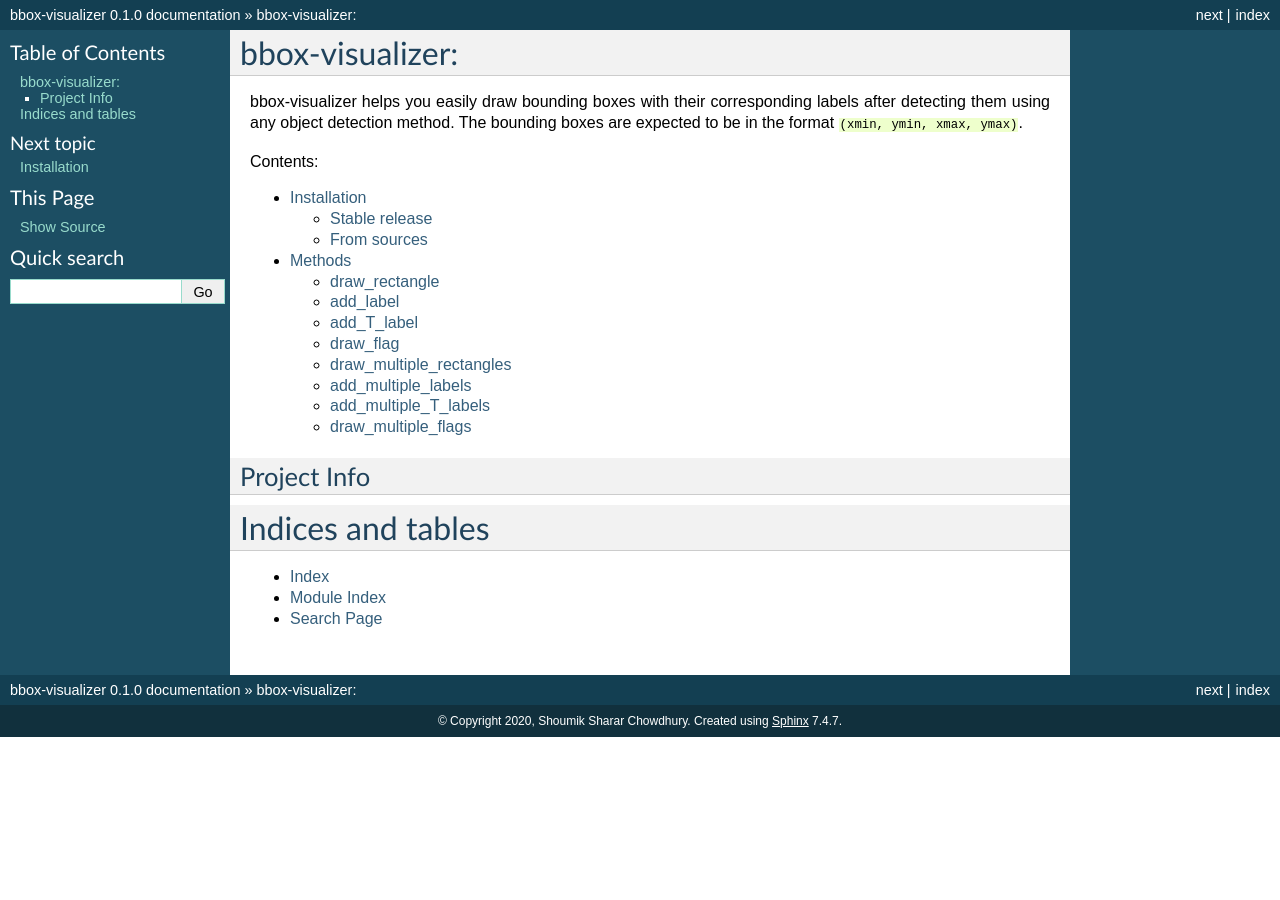
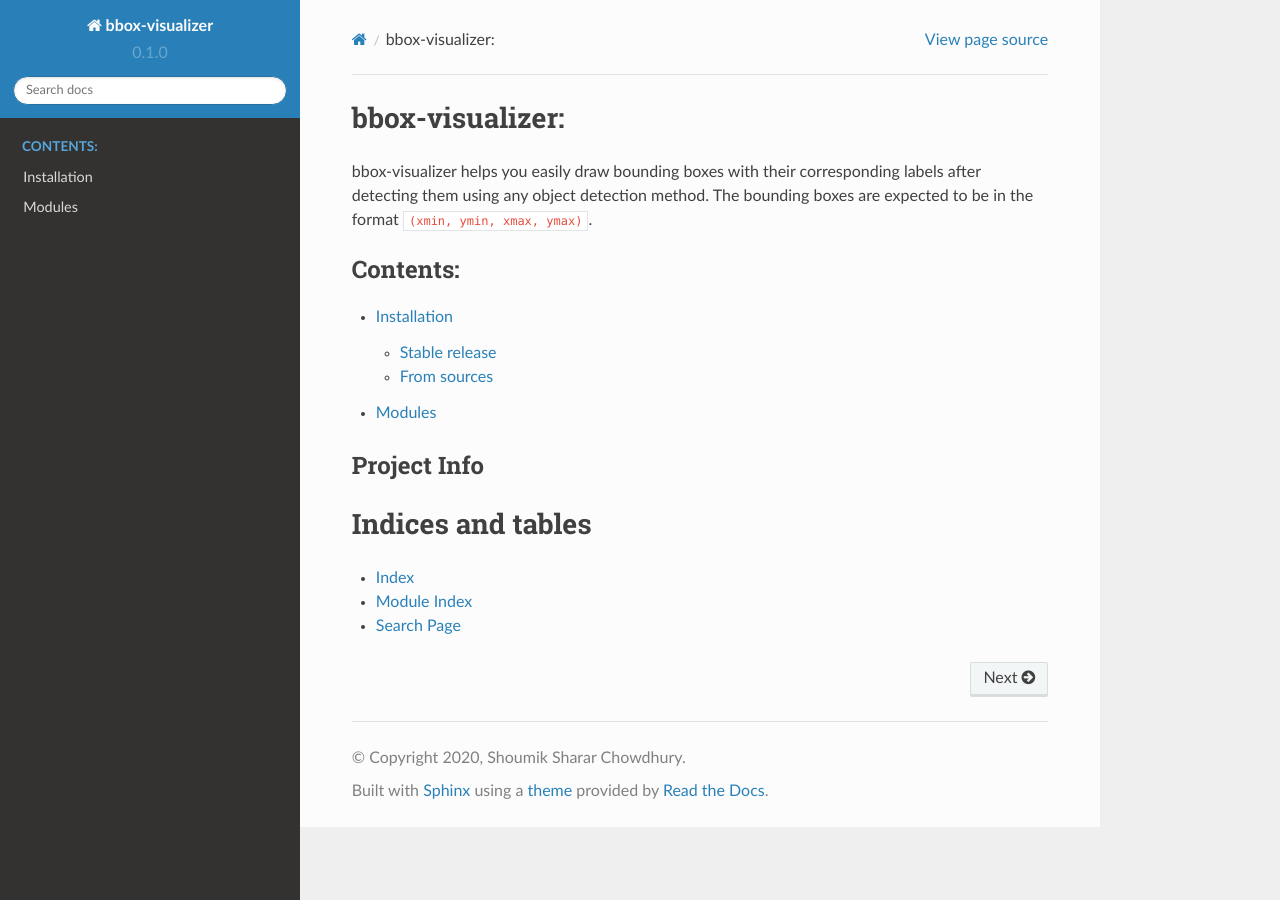
Before and after one commit to shoumikchow/bbox-visualizer, a Sphinx documentation site: the page built from docs/index.rst, in a window 1280 px wide. Built offline with Sphinx 7.4.7 and the Read the Docs theme 2.0.0, drawn with Linux system fonts in a browser that asks for light colours.

Commit message:
Add autodocs

```diff
--- a/docs/conf.py
+++ b/docs/conf.py
@@ -31,7 +31,7 @@
 
 # Add any Sphinx extension module names here, as strings. They can be
 # extensions coming with Sphinx (named 'sphinx.ext.*') or your custom ones.
-extensions = ['sphinx.ext.autodoc', 'sphinx.ext.viewcode', 'recommonmark', 'sphinx.ext.autosectionlabel']
+extensions = ['sphinx.ext.autodoc', 'sphinx.ext.viewcode', 'recommonmark', 'sphinx.ext.autosectionlabel', 'sphinx.ext.napoleon']
 
 # Add any paths that contain templates here, relative to this directory.
 templates_path = ['_templates']
@@ -83,7 +83,7 @@
 # The theme to use for HTML and HTML Help pages.  See the documentation for
 # a list of builtin themes.
 #
-html_theme = 'default'
+html_theme = 'sphinx_rtd_theme'
 
 # Theme options are theme-specific and customize the look and feel of a
 # theme further.  For a list of options available for each theme, see the
--- /dev/null
+++ b/docs/functions.rst
@@ -0,0 +1,8 @@
+Modules
+=======
+
+
+.. automodule:: bbox_visualizer.bbox_visualizer
+   :members:
+   :undoc-members:
+   :show-inheritance:
--- a/docs/index.rst
+++ b/docs/index.rst
@@ -10,7 +10,7 @@
    :caption: Contents:
 
    installation
-   methods
+   functions
 
 
 Project Info
--- a/docs/methods.rst
+++ /dev/null
@@ -1,39 +0,0 @@
-=======
-Methods
-=======
-
-
-To use bbox_visualizer in a project::
-
-    import bbox_visualizer
-
-
-draw_rectangle
---------------
-.. py:function:: draw_rectangle(img, bbox, box_color=(255, 255, 255), thickness=3, is_opaque=False, alpha=0.5)
-
-test
-
-Parameters
-***********
-
-add_label
----------
-
-add_T_label
------------
-
-draw_flag
----------
-
-draw_multiple_rectangles
-------------------------
-
-add_multiple_labels
--------------------
-
-add_multiple_T_labels
----------------------
-
-draw_multiple_flags
--------------------
```
Also changed, not shown: 1 other file.
